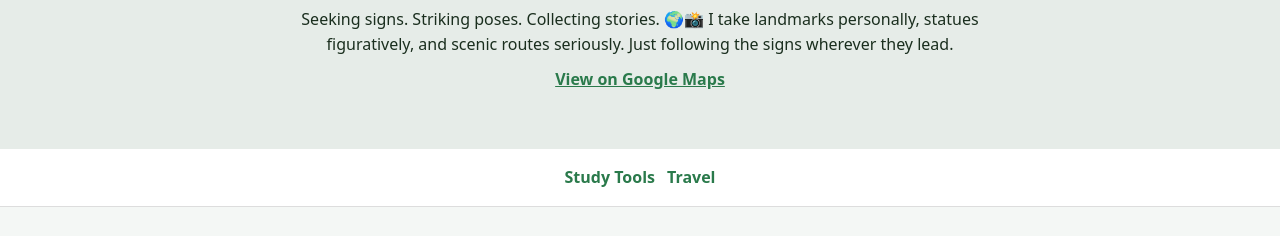
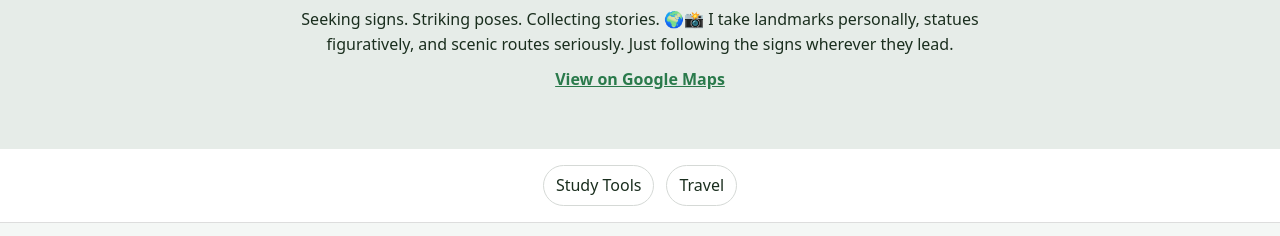
Before and after one commit to dwongk/dwongk.github.io, a plain HTML site: page index.html in a window 1280 px wide. Shown: the part 224-460 px from the top of the page. Drawn offline with Linux system fonts and the light colour scheme.

Commit message:
Index nav: style the category links as pill buttons like the Quest site

```diff
--- a/index.html
+++ b/index.html
@@ -15,7 +15,7 @@ body{margin:0;font-family:system-ui,-apple-system,BlinkMacSystemFont,"Segoe UI",
 .hero p{max-width:680px;margin:.6rem auto}
 .profile-link a{color:var(--accent);font-weight:700}
 .collection-nav{display:flex;gap:.75rem;justify-content:center;flex-wrap:wrap;padding:1rem;background:#fff;border-bottom:1px solid #ddd}
-.collection-nav a{color:var(--accent);font-weight:700;text-decoration:none}
+.collection-nav a{color:var(--ink);text-decoration:none;padding:.45rem .75rem;border:1px solid #d5d9d6;border-radius:999px}
 main{max-width:1000px;margin:0 auto;padding:2em 1em}
 section.collection{margin-bottom:2.5em}
 h2{font-size:clamp(1.5rem,3vw,2rem);margin:0 0 1rem}
```
